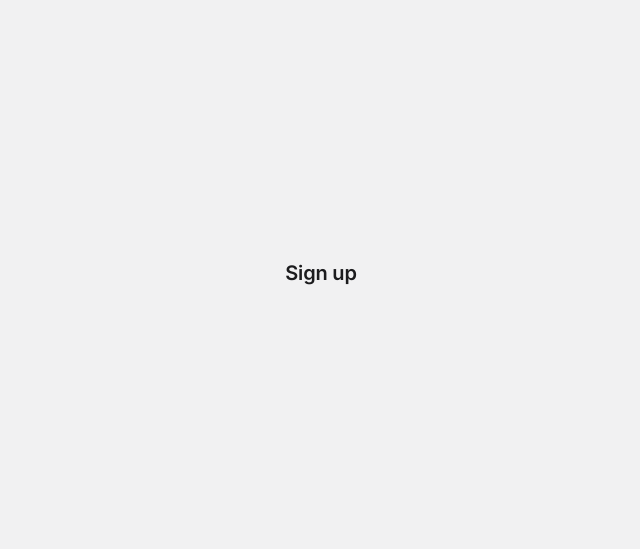
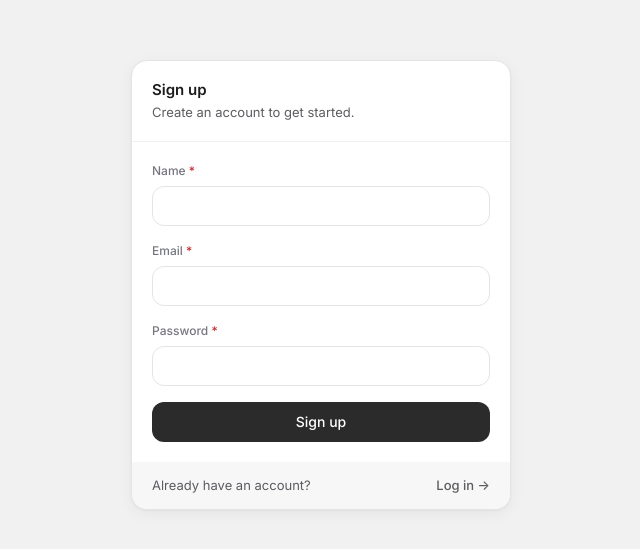
Before and after one commit to phalguni-m/pm-frontend, a React (Vite) app: page /signup in a window 1280 px wide. Shown: the part 115-664 px from the top of the page, without its empty margins (319-959 px from the left). Built offline with nearby package versions, Linux system fonts and the light colour scheme; no server answers.

Commit message:
Implement login and signup pages

```diff
--- a/src/pages/LoginPage/LoginPage.tsx
+++ b/src/pages/LoginPage/LoginPage.tsx
@@ -1,8 +1,124 @@
-import { PageHeader } from "@/components/primitives/PageHeader";
+import { useRef, useState, type FormEvent } from "react";
+import { useNavigate } from "react-router-dom";
+import { Card } from "@/components/primitives/Card";
+import { Field } from "@/components/primitives/Field";
+import { Input } from "@/components/primitives/Input";
+import { Button } from "@/components/primitives/Button";
 
-// Stub route — owned by Namana (auth). Backing endpoint: POST /api/auth/login
-// (public — see docs/API_CONTRACT.md). Mounting a real form here is the only
-// change needed; AuthLayout and the /login route are already wired.
+// Owned by Namana (auth). Backing endpoint: POST /api/auth/login (public —
+// see docs/API_CONTRACT.md).
+//
+// No shared API client and no session store exist anywhere in this repo yet
+// (INTEGRATION_AUDIT.md §6 — no GET /api/auth/me, no refresh route, nothing
+// reads a stored token today). This page therefore calls the backend
+// directly and stashes the returned session in localStorage under
+// "pm-auth" as a stopgap so it at least survives a refresh. Wiring that
+// into real app-wide session state / route guarding touches AppShell and
+// router.tsx, which is explicitly out of scope here — flagging it rather
+// than reaching into those files.
+const API_BASE = (import.meta.env.VITE_API_URL as string | undefined) ?? "http://localhost:3001";
+
+interface AuthSession {
+  userId: string;
+  accessToken: string;
+  refreshToken: string;
+  expiresAt: number;
+}
+
 export function LoginPage() {
-  return <PageHeader title="Log in" />;
+  const navigate = useNavigate();
+  const formRef = useRef<HTMLFormElement>(null);
+
+  const [email, setEmail] = useState("");
+  const [password, setPassword] = useState("");
+  const [loading, setLoading] = useState(false);
+  const [error, setError] = useState<string | null>(null);
+
+  async function handleSubmit(event: FormEvent<HTMLFormElement>) {
+    event.preventDefault();
+    setError(null);
+    setLoading(true);
+
+    try {
+      const res = await fetch(`${API_BASE}/api/auth/login`, {
+        method: "POST",
+        headers: { "Content-Type": "application/json" },
+        body: JSON.stringify({ email, password }),
+      });
+
+      const body = await res.json().catch(() => ({}));
+
+      if (!res.ok) {
+        throw new Error(
+          typeof body.error === "string" ? body.error : "Login failed. Please try again."
+        );
+      }
+
+      const session = body as AuthSession;
+      localStorage.setItem("pm-auth", JSON.stringify(session));
+
+      navigate("/", { replace: true });
+    } catch (err) {
+      setError(err instanceof Error ? err.message : "Login failed. Please try again.");
+    } finally {
+      setLoading(false);
+    }
+  }
+
+  return (
+    <div style={{ width: 380, maxWidth: "90vw" }}>
+      <Card
+        title="Log in"
+        subtitle="Welcome back — enter your details to continue."
+        footer={{
+          message: "Don't have an account?",
+          linkLabel: "Sign up",
+          onLinkClick: () => navigate("/signup"),
+        }}
+      >
+        <form
+          ref={formRef}
+          onSubmit={handleSubmit}
+          style={{ display: "flex", flexDirection: "column", gap: 16 }}
+        >
+          <Field label="Email" htmlFor="login-email" required>
+            <Input
+              id="login-email"
+              type="email"
+              autoComplete="email"
+              required
+              value={email}
+              onChange={(e) => setEmail(e.target.value)}
+            />
+          </Field>
+
+          <Field label="Password" htmlFor="login-password" required>
+            <Input
+              id="login-password"
+              type="password"
+              autoComplete="current-password"
+              required
+              value={password}
+              onChange={(e) => setPassword(e.target.value)}
+            />
+          </Field>
+
+          {error && (
+            <span role="alert" style={{ fontSize: "var(--text-xs)", color: "var(--signal-critical-text)" }}>
+              {error}
+            </span>
+          )}
+
+          <Button
+            variant="primary"
+            loading={loading}
+            style={{ width: "100%", justifyContent: "center" }}
+            onClick={() => formRef.current?.requestSubmit()}
+          >
+            Log in
+          </Button>
+        </form>
+      </Card>
+    </div>
+  );
 }
--- a/src/pages/SignupPage/SignupPage.tsx
+++ b/src/pages/SignupPage/SignupPage.tsx
@@ -1,8 +1,148 @@
-import { PageHeader } from "@/components/primitives/PageHeader";
+import { useRef, useState, type FormEvent } from "react";
+import { useNavigate } from "react-router-dom";
+import { Card } from "@/components/primitives/Card";
+import { Field } from "@/components/primitives/Field";
+import { Input } from "@/components/primitives/Input";
+import { Button } from "@/components/primitives/Button";
 
-// Stub route — owned by Namana (auth). Backing endpoint: POST /api/auth/signup
-// (public — see docs/API_CONTRACT.md). Mounting a real form here is the only
-// change needed; AuthLayout and the /signup route are already wired.
+// Owned by Namana (auth). Backing endpoint: POST /api/auth/signup (public —
+// see docs/API_CONTRACT.md). Same localStorage-stopgap caveat as
+// LoginPage.tsx — see the comment there for why.
+const API_BASE = (import.meta.env.VITE_API_URL as string | undefined) ?? "http://localhost:3001";
+
+interface AuthSession {
+  userId: string;
+  accessToken: string;
+  refreshToken: string;
+  expiresAt: number;
+}
+
+const MIN_PASSWORD_LENGTH = 8;
+
 export function SignupPage() {
-  return <PageHeader title="Sign up" />;
+  const navigate = useNavigate();
+  const formRef = useRef<HTMLFormElement>(null);
+
+  const [name, setName] = useState("");
+  const [email, setEmail] = useState("");
+  const [password, setPassword] = useState("");
+  const [loading, setLoading] = useState(false);
+  const [error, setError] = useState<string | null>(null);
+
+  async function handleSubmit(event: FormEvent<HTMLFormElement>) {
+    event.preventDefault();
+    setError(null);
+
+    // Mirrors the backend's own check (authService.ts) so the person sees
+    // this instantly instead of waiting on a round trip for it.
+    if (password.length < MIN_PASSWORD_LENGTH) {
+      setError(`Password must be at least ${MIN_PASSWORD_LENGTH} characters.`);
+      return;
+    }
+
+    setLoading(true);
+
+    try {
+      const res = await fetch(`${API_BASE}/api/auth/signup`, {
+        method: "POST",
+        headers: { "Content-Type": "application/json" },
+        body: JSON.stringify({ name, email, password }),
+      });
+
+      const body = await res.json().catch(() => ({}));
+
+      if (!res.ok) {
+        throw new Error(
+          typeof body.error === "string" ? body.error : "Signup failed. Please try again."
+        );
+      }
+
+      const session = body as AuthSession;
+      localStorage.setItem("pm-auth", JSON.stringify(session));
+
+      navigate("/", { replace: true });
+    } catch (err) {
+      setError(err instanceof Error ? err.message : "Signup failed. Please try again.");
+    } finally {
+      setLoading(false);
+    }
+  }
+
+  return (
+    <div style={{ width: 380, maxWidth: "90vw" }}>
+      <Card
+        title="Sign up"
+        subtitle="Create an account to get started."
+        footer={{
+          message: "Already have an account?",
+          linkLabel: "Log in",
+          onLinkClick: () => navigate("/login"),
+        }}
+      >
+        <form
+          ref={formRef}
+          onSubmit={handleSubmit}
+          style={{ display: "flex", flexDirection: "column", gap: 16 }}
+        >
+          <Field label="Name" htmlFor="signup-name" required>
+            <Input
+              id="signup-name"
+              type="text"
+              autoComplete="name"
+              required
+              value={name}
+              onChange={(e) => setName(e.target.value)}
+            />
+          </Field>
+
+          <Field label="Email" htmlFor="signup-email" required>
+            <Input
+              id="signup-email"
+              type="email"
+              autoComplete="email"
+              required
+              value={email}
+              onChange={(e) => setEmail(e.target.value)}
+            />
+          </Field>
+
+          <Field
+            label="Password"
+            htmlFor="signup-password"
+            required
+            errorMessage={
+              password.length > 0 && password.length < MIN_PASSWORD_LENGTH
+                ? `At least ${MIN_PASSWORD_LENGTH} characters`
+                : undefined
+            }
+          >
+            <Input
+              id="signup-password"
+              type="password"
+              autoComplete="new-password"
+              required
+              minLength={MIN_PASSWORD_LENGTH}
+              value={password}
+              onChange={(e) => setPassword(e.target.value)}
+            />
+          </Field>
+
+          {error && (
+            <span role="alert" style={{ fontSize: "var(--text-xs)", color: "var(--signal-critical-text)" }}>
+              {error}
+            </span>
+          )}
+
+          <Button
+            variant="primary"
+            loading={loading}
+            style={{ width: "100%", justifyContent: "center" }}
+            onClick={() => formRef.current?.requestSubmit()}
+          >
+            Sign up
+          </Button>
+        </form>
+      </Card>
+    </div>
+  );
 }
```
